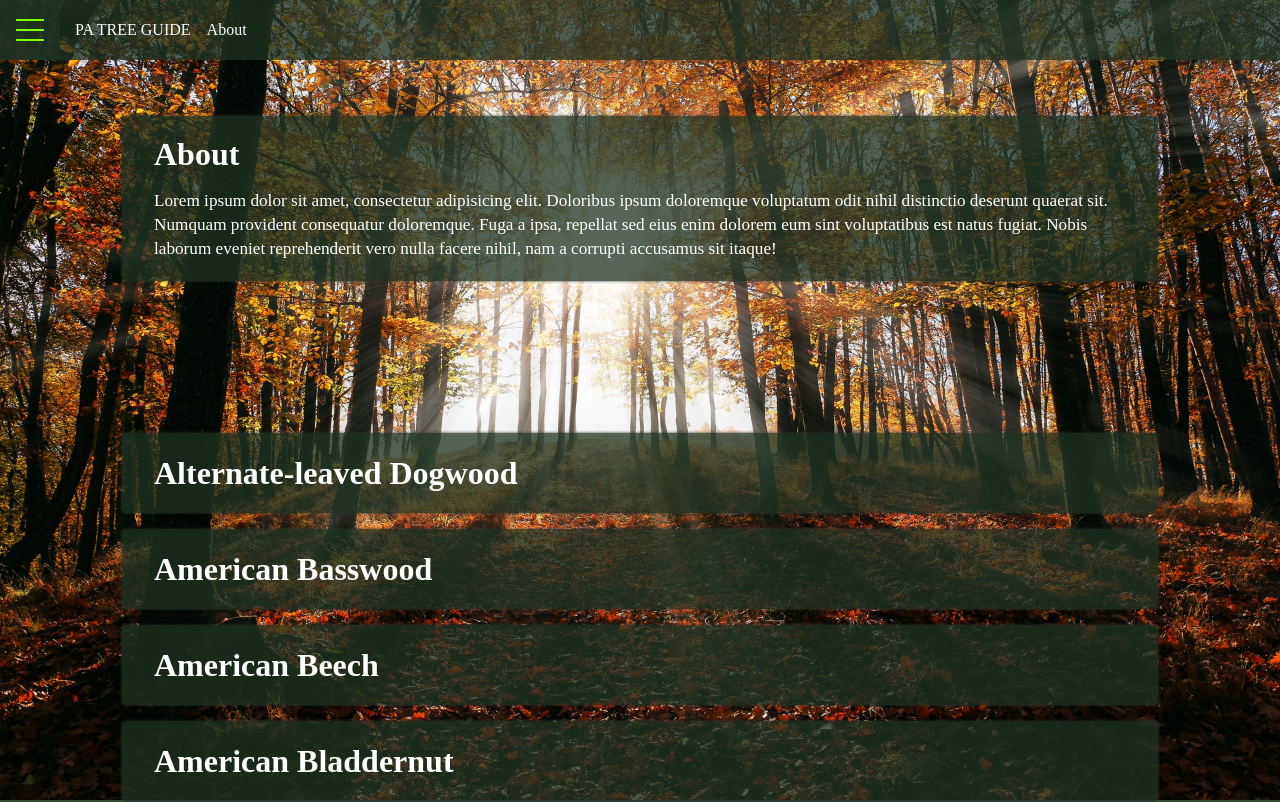
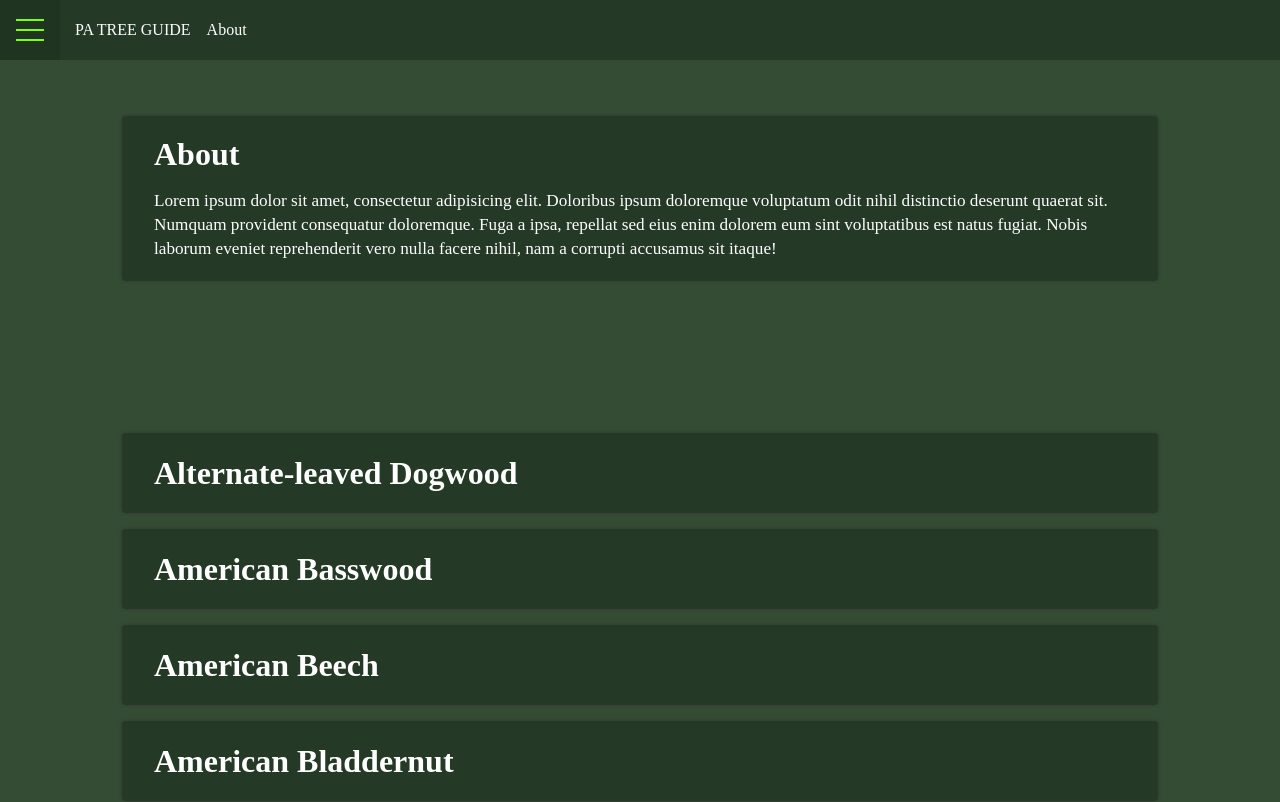
Before and after one commit to danteimerito/patreeguide.com, a Vue app: page /about in a window 1280 px wide. Shown: the top 802 px of the page. Built offline with nearby package versions, Linux system fonts and the light colour scheme.

Commit message:
debug background images

```diff
--- a/src/styles/sass.scss
+++ b/src/styles/sass.scss
@@ -790,20 +790,15 @@ footer {
 }
 
 #background {
-  // background-image: displayed dynamically;
-  background-attachment: fixed;
-  background-repeat: no-repeat;
-  background-size: cover;
-  background-position: center;
   transition: background-image 0.5s ease-in-out;
-  height: 100lvh;
 
-
-
-
-  // background-size: 20lvw;
   // min-height: 100vh;
   // min-height: 100lvh;
+    background-position: center;
+  background-attachment: fixed;
+  background-size: cover;
+  background-size: 100lvh;
+  background-repeat: no-repeat;
 }
 .background-fade-in {
 //  add fade-in effect on page background images
```
